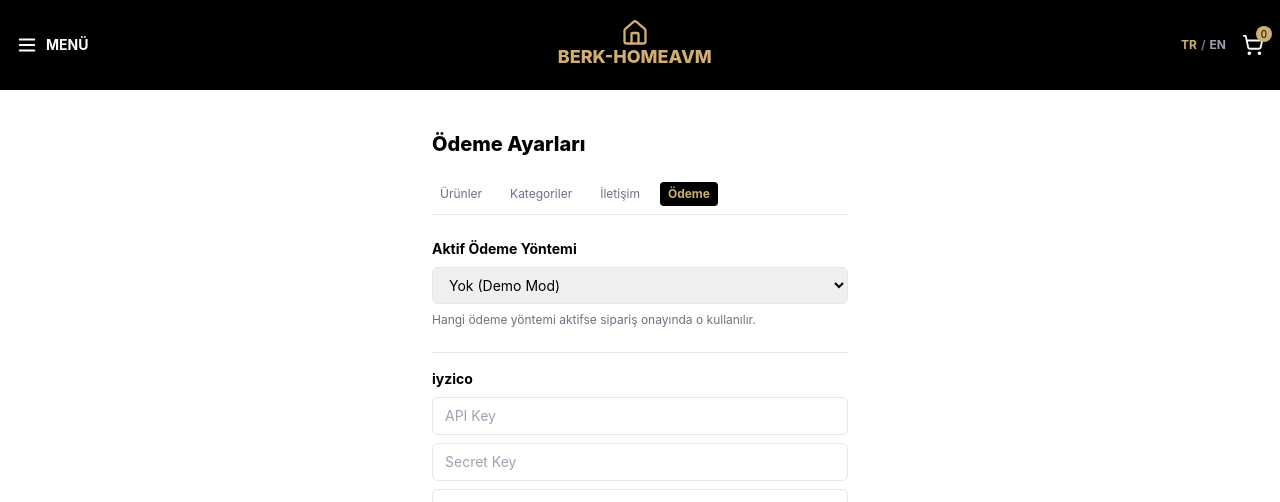
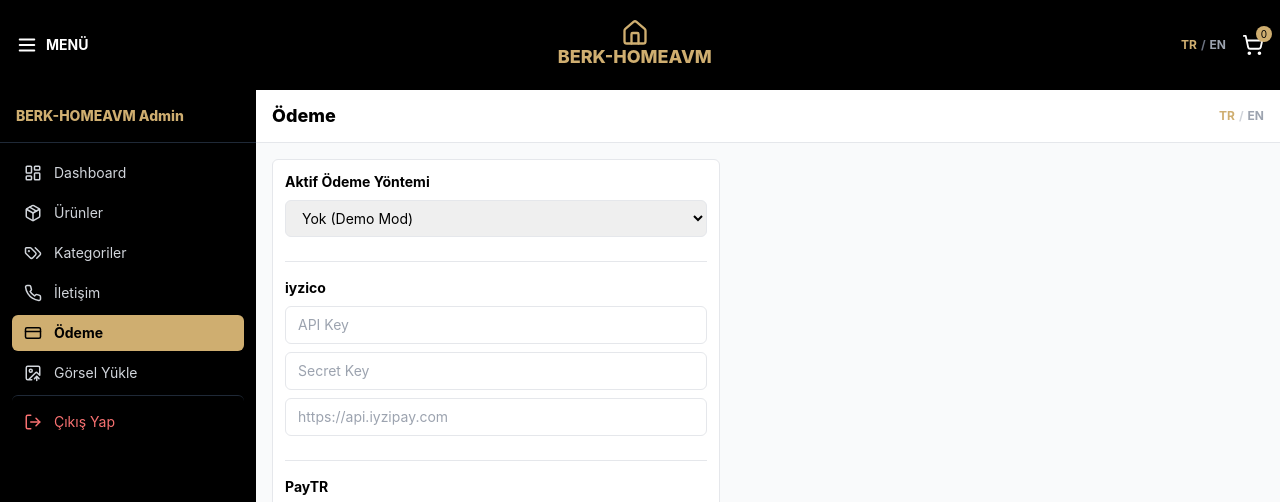
Before and after one commit to takrun00-hue/berk-homeavm, a Next.js app: page /admin/payment in a window 1280 px wide. Shown: the top 502 px of the page. Built offline with nearby package versions, Linux system fonts and the light colour scheme; no server answers; the database is empty.

Commit message:
Refactor AdminPaymentPage with AdminLayout and translations

```diff
--- a/app/admin/payment/page.tsx
+++ b/app/admin/payment/page.tsx
@@ -1,7 +1,8 @@
 "use client";
 
 import { useEffect, useState } from "react";
-import AdminNav from "@/components/AdminNav";
+import AdminLayout from "@/components/AdminLayout";
+import { useLanguage } from "@/context/LanguageContext";
 
 export default function AdminPaymentPage() {
   const [form, setForm] = useState({
@@ -15,6 +16,7 @@ export default function AdminPaymentPage() {
   });
   const [saved, setSaved] = useState(false);
   const [loading, setLoading] = useState(true);
+  const { t } = useLanguage();
 
   useEffect(() => {
     fetch("/api/admin/settings")
@@ -42,35 +44,25 @@ export default function AdminPaymentPage() {
     setSaved(true);
   };
 
-  if (loading) {
   return (
-      <section className="py-10 px-4 max-w-md mx-auto text-center text-sm text-gray-500">
-        Yükleniyor...
-      </section>
-    );
-  }
-
-  return (
-    <section className="py-10 px-4 max-w-md mx-auto space-y-6">
-      <h1 className="text-xl font-extrabold">Ödeme Ayarları</h1>
-      <AdminNav />
-
-      <form onSubmit={handleSubmit} className="space-y-6">
+    <AdminLayout titleKey="adminPayment">
+      <div className="max-w-md">
+        {loading ? (
+          <p className="text-sm text-gray-500">{t("loading")}</p>
+        ) : (
+          <form onSubmit={handleSubmit} className="space-y-6 bg-white border rounded-md p-3">
             <div className="space-y-2">
-          <h2 className="font-bold text-sm">Aktif Ödeme Yöntemi</h2>
+              <h2 className="font-bold text-sm">{t("adminActiveGateway")}</h2>
               <select
                 name="active_gateway"
                 value={form.active_gateway}
                 onChange={handleChange}
                 className="w-full border rounded-md px-3 py-2 text-sm"
               >
-            <option value="none">Yok (Demo Mod)</option>
+                <option value="none">{t("adminNoGateway")}</option>
                 <option value="iyzico">iyzico</option>
                 <option value="paytr">PayTR</option>
               </select>
-          <p className="text-xs text-gray-500">
-            Hangi ödeme yöntemi aktifse sipariş onayında o kullanılır.
-          </p>
             </div>
 
             <div className="space-y-2 border-t pt-4">
@@ -123,12 +115,14 @@ export default function AdminPaymentPage() {
               />
             </div>
 
-        {saved && <p className="text-green-600 text-xs">Kaydedildi.</p>}
+            {saved && <p className="text-green-600 text-xs">{t("adminSaved")}</p>}
 
             <button className="w-full bg-black text-gold py-3 rounded-md text-sm font-bold">
-          Kaydet
+              {t("adminSave")}
             </button>
           </form>
-    </section>
+        )}
+      </div>
+    </AdminLayout>
   );
 }
```
Lines whose indentation alone changed are shown as unchanged.
